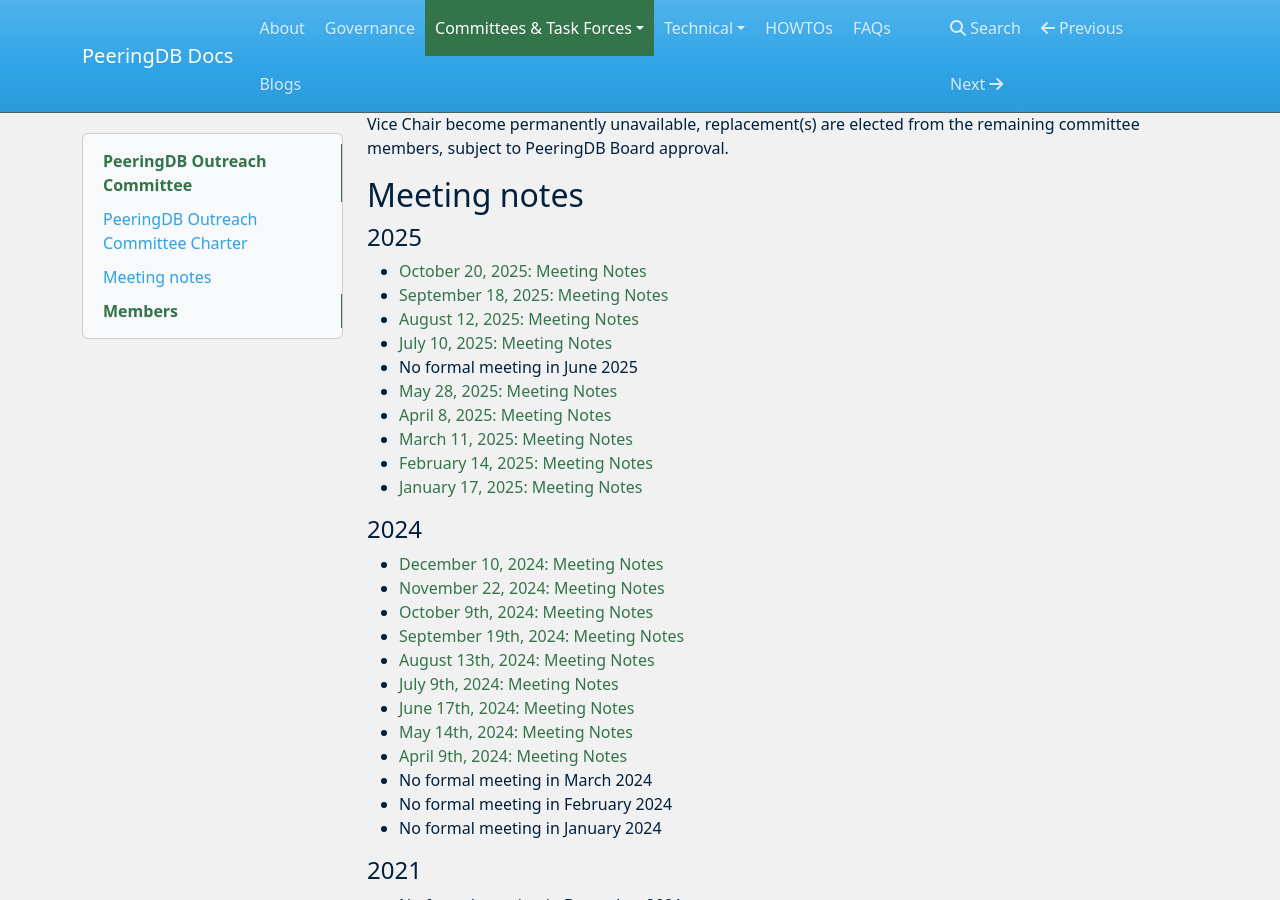
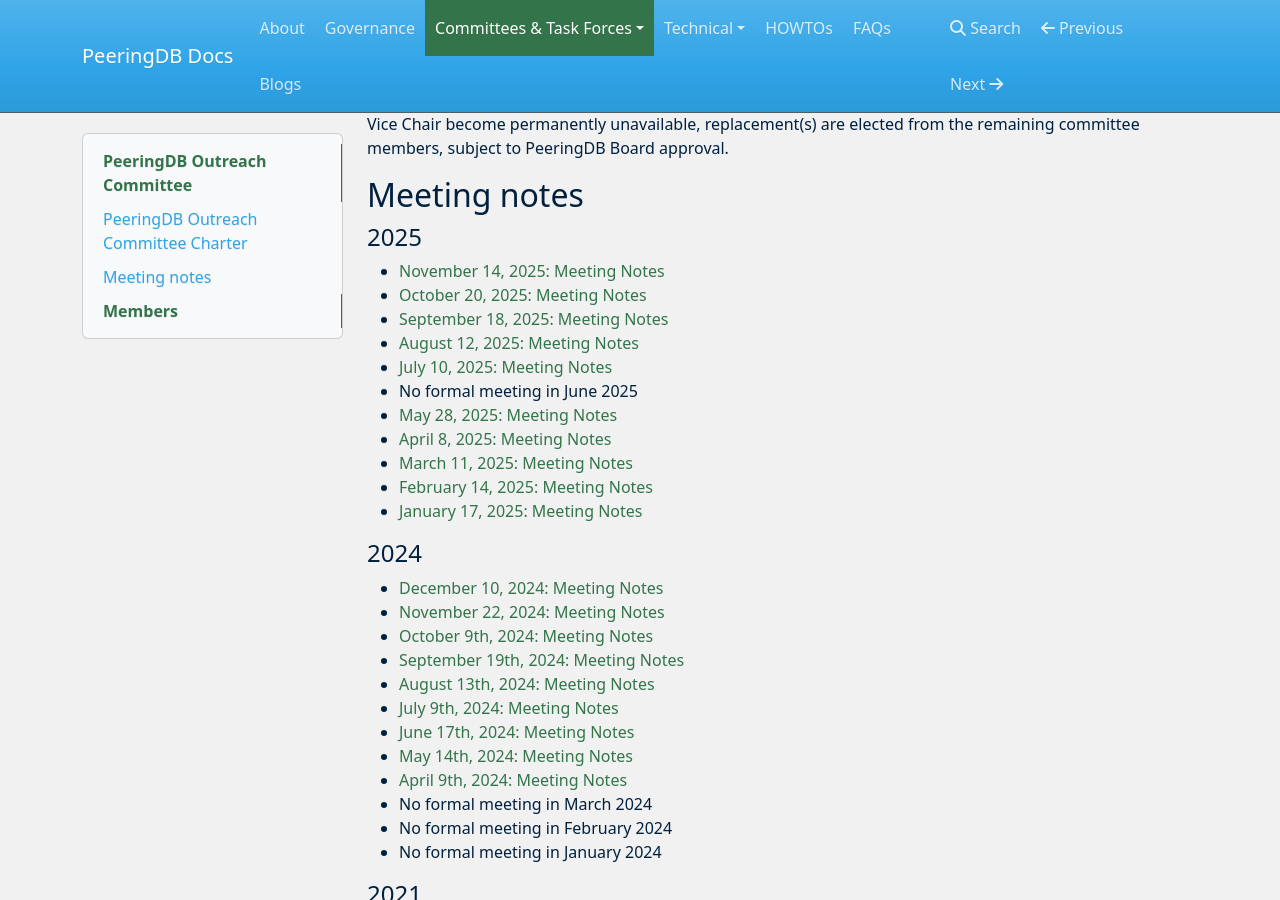
Before and after one commit to peeringdb/docs, an MkDocs documentation site: the page built from docs/committee/outreach/index.md, in a window 1280 px wide and 900 px high, scrolled down 1324 px. Built offline with MkDocs 1.6.1, drawn with Linux system fonts in a browser that asks for light colours; nearby versions of some CDN libraries.

Commit message:
Added November OC meeting notes.

```diff
--- a/docs/committee/outreach/index.md
+++ b/docs/committee/outreach/index.md
@@ -9,6 +9,7 @@
 
 #### 2025
 
+- [November 14, 2025: Meeting Notes](notes/2025-11-14_Outreach_Committee_Notes.pdf)
 - [October 20, 2025: Meeting Notes](notes/2025-10-20_Outreach_Committee_Notes.pdf)
 - [September 18, 2025: Meeting Notes](notes/2025-09-18_Outreach_Committee_Notes.pdf)
 - [August 12, 2025: Meeting Notes](notes/2025-08-12_Outreach_Committee_Notes.pdf)
```
Also changed, not shown: 1 other file.
